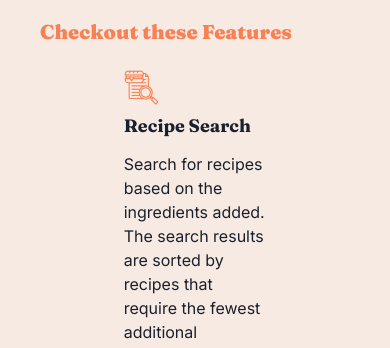
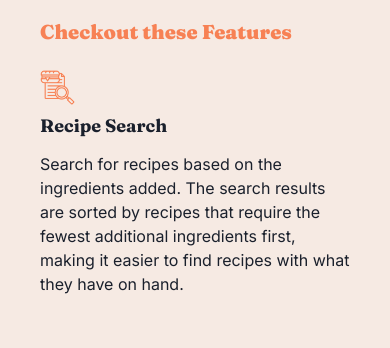
Before and after one commit to anagarango/ChefWilly, a Next.js app: page / in a window 390 px wide. Shown: the part 452-800 px from the top of the page. Built offline with nearby package versions, Linux system fonts and the light colour scheme.

Commit message:
css input font for mobile

```diff
--- a/src/app/globals.css
+++ b/src/app/globals.css
@@ -97,6 +97,9 @@ h1,h2,h3,h4,h5,h6{
     font-size: 16px !important
   }
 
-
+  #features-info{
+    width: 100%;
+    padding-bottom: 30px;
+  }
 
 }
```
